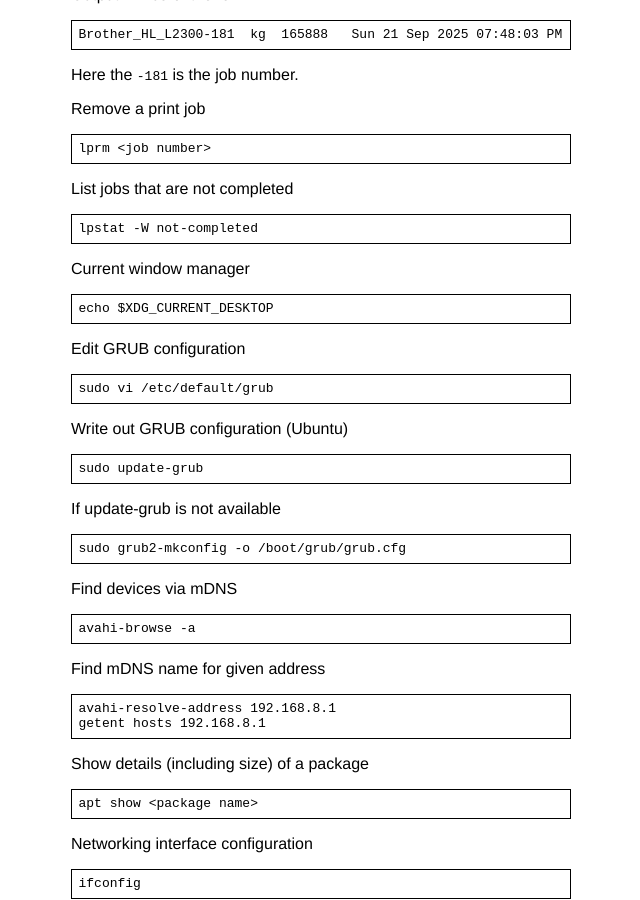
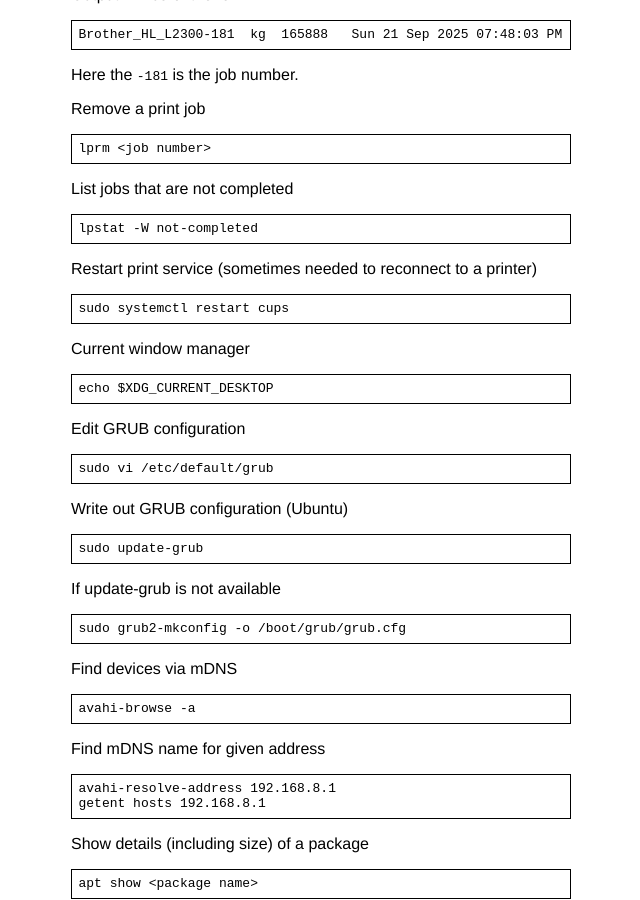
Before and after one commit to kghose/kghose.github.io, a Jekyll site: the page built from linux-tips/linux_command_reference.md, in a window 1280 px wide and 900 px high, scrolled down 1991 px. Shown: the whole window, without its empty margins (319-959 px from the left). Built offline with Jekyll 4.4.1, drawn with Linux system fonts in a browser that asks for light colours; our own code applies the rules of GitHub Pages for plain Markdown files.

Commit message:
Restart print service.

````diff
--- a/linux-tips/linux_command_reference.md
+++ b/linux-tips/linux_command_reference.md
@@ -149,6 +149,10 @@ List jobs that are not completed
 lpstat -W not-completed
 ```
 
+Restart print service (sometimes needed to reconnect to a printer)
+```
+sudo systemctl restart cups
+```
 
 Current window manager
 ```
````
